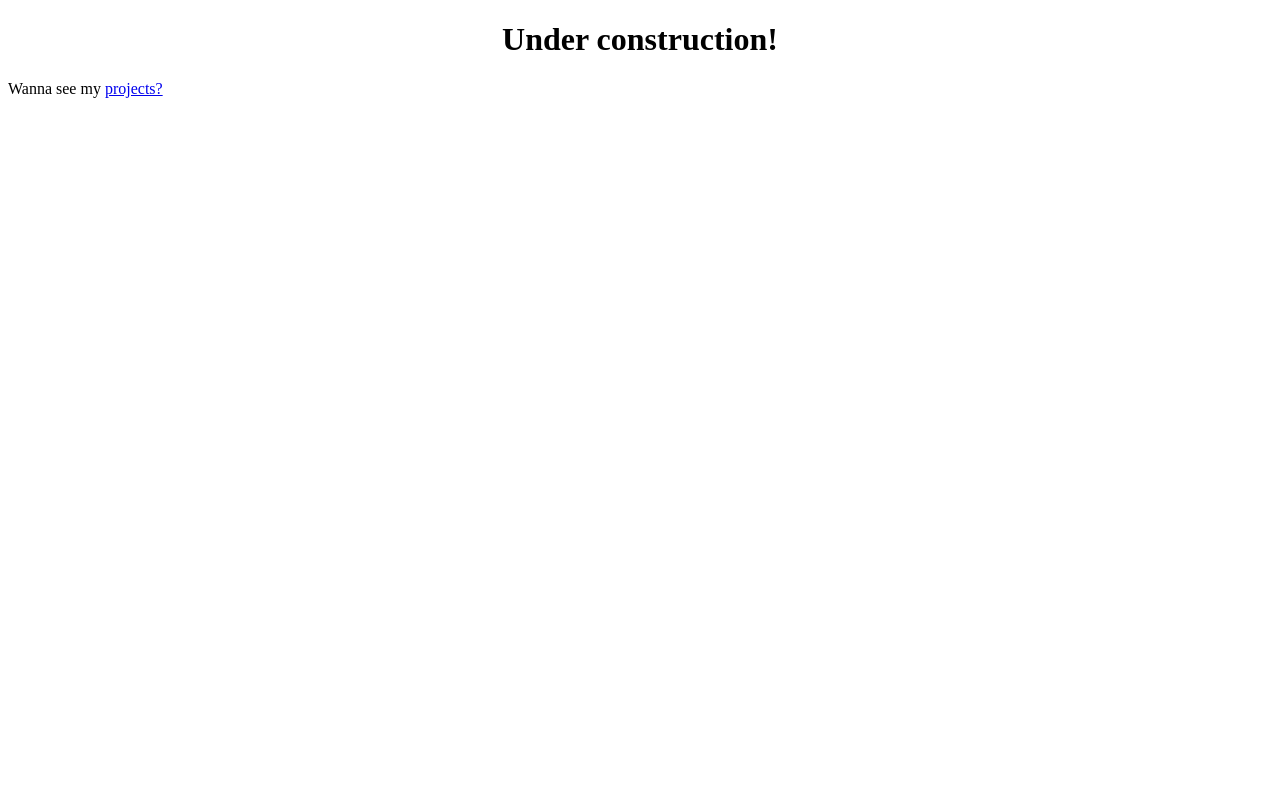
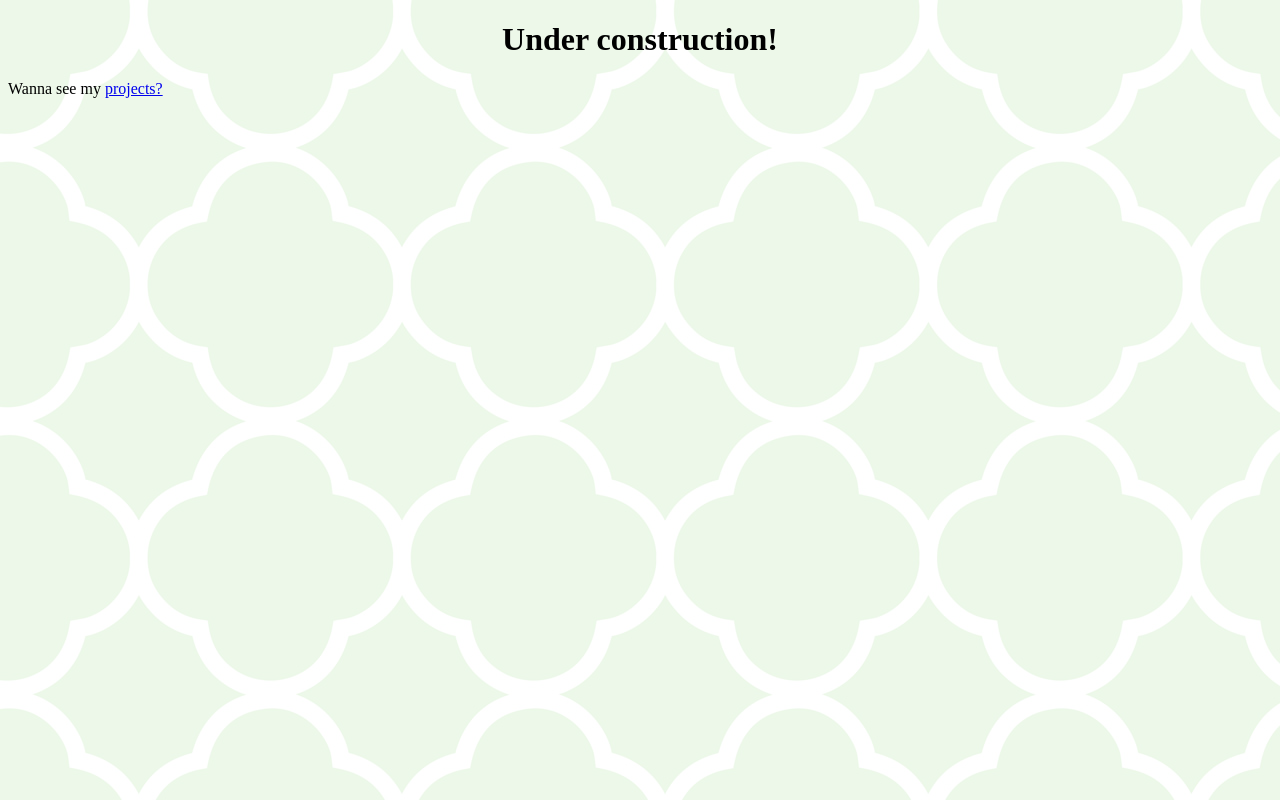
Before and after one commit to pranjalkandhari/tarunlahrod.github.io, a plain HTML site: page index.html in a window 1280 px wide. Drawn offline with Linux system fonts and the light colour scheme.

Commit message:
Added cool background to index.html

```diff
--- a/index.html
+++ b/index.html
@@ -7,7 +7,7 @@
 
     </head>
 
-    <body>
+    <body background="greenLight.png" bgcolor="WHITE">
         <h1 align="center">Under construction!</h1>
         <p align="left">Wanna see my <a href="project.html" target="blank">projects?</a></p>
     </body>
```
Also changed, not shown: greenLight.png (added).
